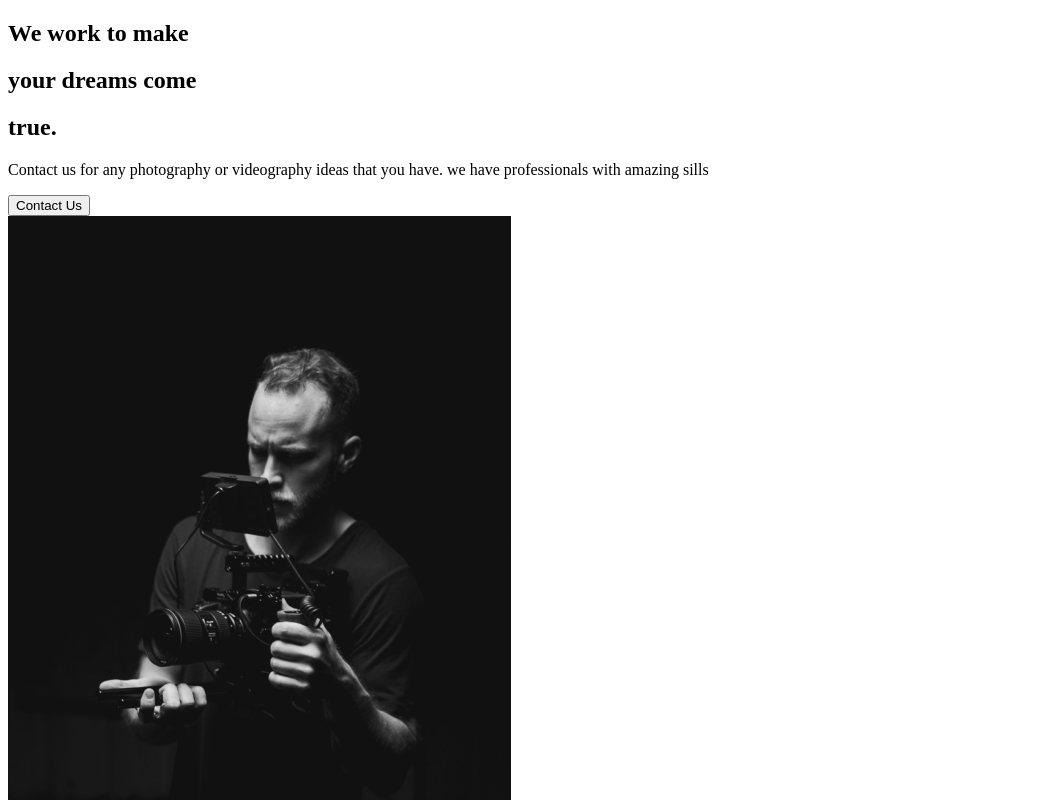
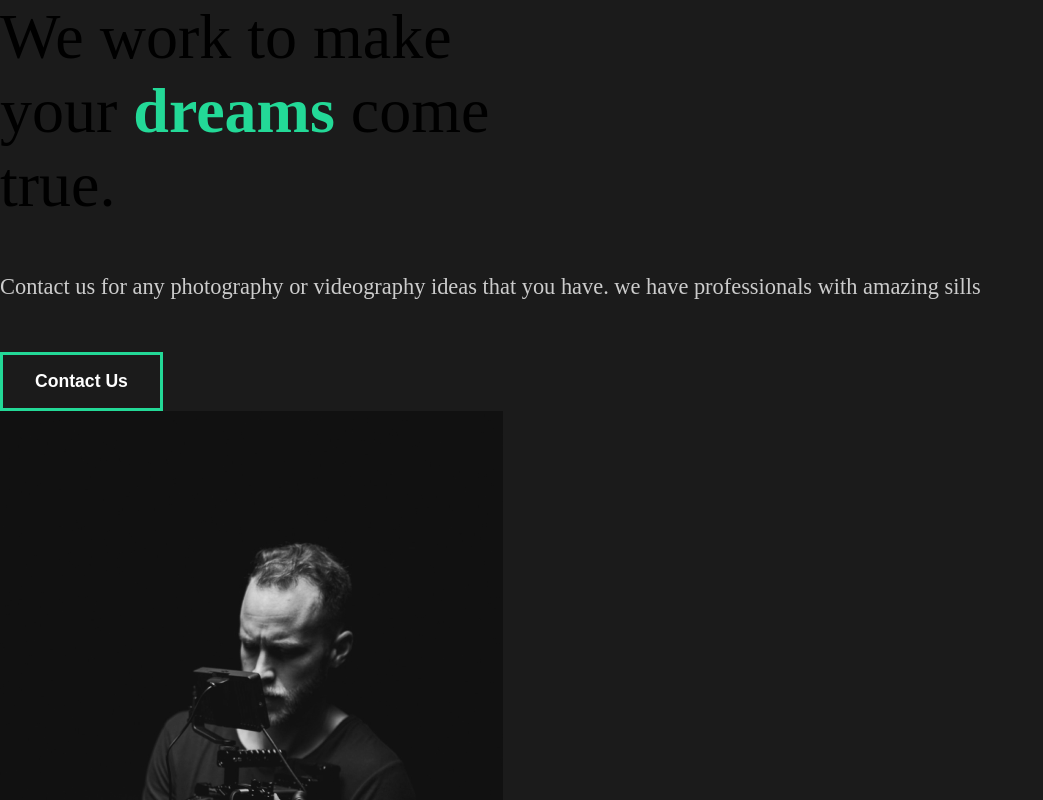
Before and after one commit to fardeenmohd/react-creator-portfolio, a React (Create React App) app: page / in a window 1280 px wide. Shown: the top 800 px of the page, without its empty margins (0-1043 px from the left). Built offline with nearby package versions, Linux system fonts and the light colour scheme.

Commit message:
Add global styles using styled components

```diff
--- a/src/App.js
+++ b/src/App.js
@@ -1,9 +1,14 @@
 import React from "react";
+//Global Styles
+import GlobalStyle from "./components/GlobalStyle";
+
+//Import Pages
 import AboutUs from "./pages/AboutUs";
 
 function App() {
   return (
     <div className="App">
+      <GlobalStyle />
       <AboutUs />
     </div>
   );
--- /dev/null
+++ b/src/components/GlobalStyle.js
@@ -0,0 +1,56 @@
+import { createGlobalStyle } from "styled-components";
+
+const GlobalStyle = createGlobalStyle`
+*{
+  margin: 0;
+  padding: 0;
+  box-sizing: border-box;
+}
+
+body {
+  background: #1b1b1b;
+}
+
+button {
+  font-weight: bold;
+  font-size: 1.1rem;
+  cursor: pointer;
+  padding: 1rem 2rem;
+  border: 3px solid #23d997;
+  background: transparent;
+  color: white;
+  transition: all 0.5s ease;
+  &:hover{
+    background-color: #23d997;
+    color: white;
+  }
+}
+
+h2 {
+    font-weight: lighter;
+    font-size: 4rem;
+  }
+h3 {
+  color: white;
+}
+h4 {
+  font-weight: bold;
+}
+span {
+  font-weight: bold;
+  color: #23d997;
+
+}
+a {
+  font-size: 1.1rem;
+}
+p {
+  padding: 3rem 0rem;
+  color: #ccc;
+  font-size: 1.4rem;
+  line-height: 150%;
+}
+
+`;
+
+export default GlobalStyle;
```
